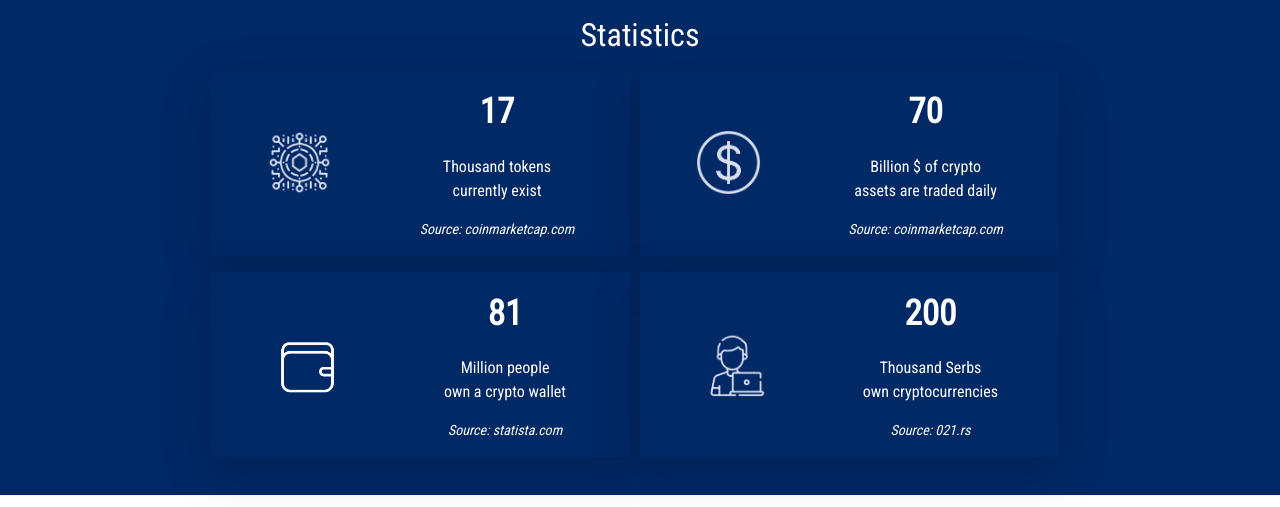
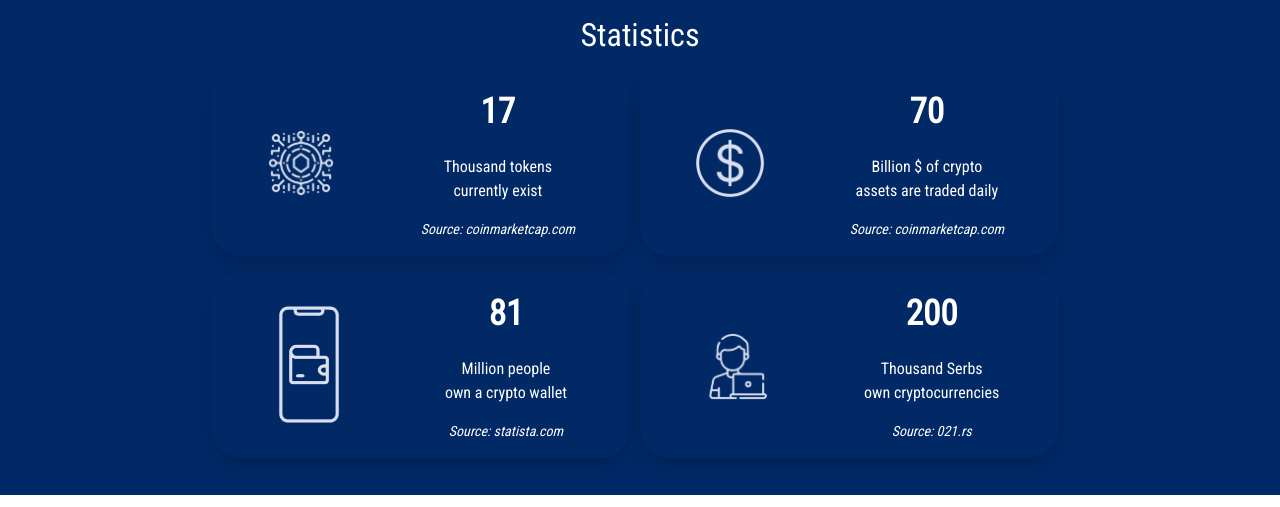
Before and after one commit to NextLab-Dev/Nextlab3React, a React (Create React App) app: page / in a window 1280 px wide. Shown: the part 719-1226 px from the top of the page. Built offline with nearby package versions, Linux system fonts and the light colour scheme.

Commit message:
Changed wallet icon

```diff
--- a/src/Home.js
+++ b/src/Home.js
@@ -32,7 +32,7 @@ const Home = () => {
       source: "coinmarketcap.com"
     },
     {
-      image: require("./img/wallet.png"),
+      image: require("./img/wallet-13.png"),
       number: 81,
       firstTextEn: "Million people",
       secondTextEn: "own a crypto wallet",
@@ -141,8 +141,8 @@ const Home = () => {
           {cards.map((card, index) => (
             <div
               key={index}
-              className="col-8 col-sm-4 col-xxl-2 cardStatistics text-white shadow-lg py-3 my-2"
-              data-aos="fade-down"
+              className="col-8 col-sm-4 col-xxl-2 cardStatistics text-white shadow py-3 my-2"
+              data-aos="flip-left"
               data-aos-easing="linear"
               data-aos-duration="2000"
             >
--- a/src/index.css
+++ b/src/index.css
@@ -99,6 +99,7 @@ body {
 .cardStatistics {
   background-color: #002966!important;
   margin-right: 10px;
+  border-radius: 30px;
 }
 .cardTeam {
   background-color: whitesmoke!important;
@@ -119,8 +120,8 @@ body {
   font-weight: bold;
 }
 .homeImgContainer {
-  width: 65px;
-  height: 65px;
+  width: 70px;
+  height: 100%;
   margin: auto;
 }
 .sourceStyle {
```
Also changed, not shown: src/img/wallet-13.png (added).
